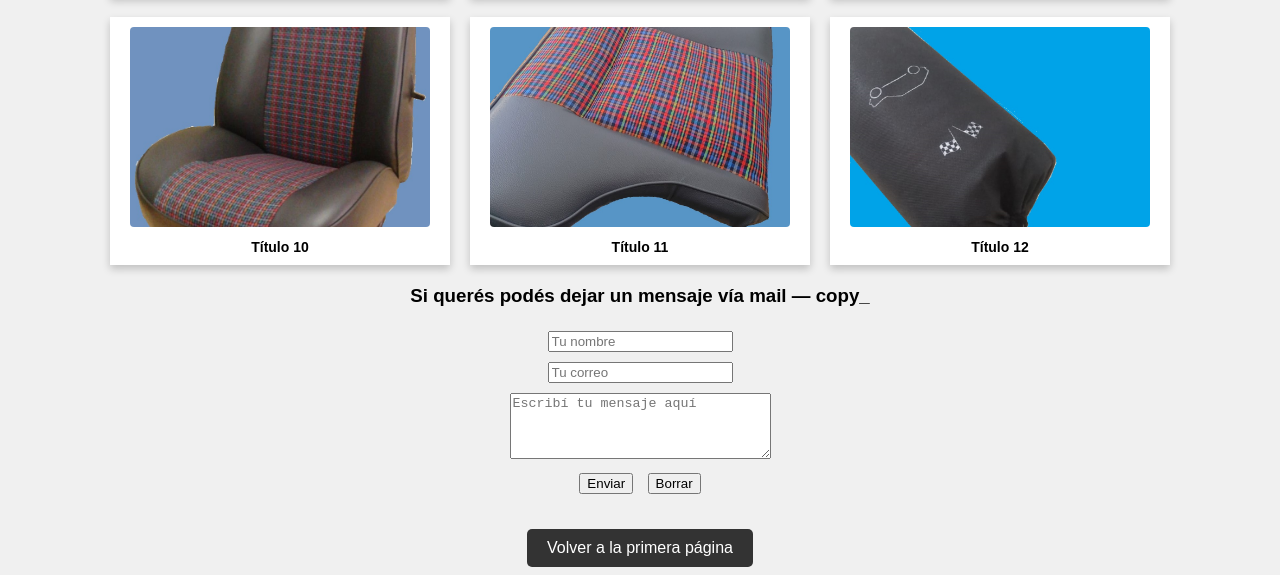
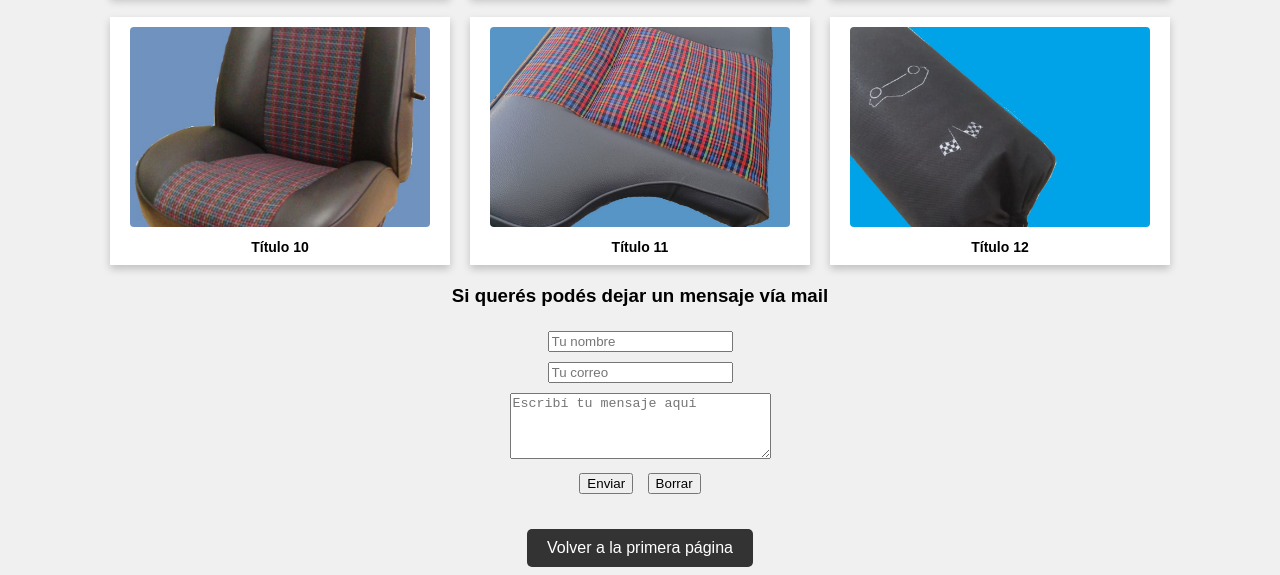
Before and after one commit to NestorBaltar/pagina-nestor, a plain HTML site: page fotos.html in a window 1280 px wide. Shown: the part 867-1442 px from the top of the page. Drawn offline with Linux system fonts and the light colour scheme.

Commit message:
Update fotos.html

```diff
--- a/fotos.html
+++ b/fotos.html
@@ -64,7 +64,7 @@
         <div class="foto"><img src="foto11.jpg" alt=""><div class="titulo">Título 11</div></div>
         <div class="foto"><img src="foto12.jpg" alt=""><div class="titulo">Título 12</div></div>
     </div>
-<div style="text-align:center; margin-top:20px;"> <h3>Si querés podés dejar un mensaje vía mail — copy_</h3> <form action="mailto:nestorhbaltar@gmail.com" method="post" enctype="text/plain"> <input type="text" name="nombre" placeholder="Tu nombre" style="margin:5px;"><br> <input type="email" name="correo" placeholder="Tu correo" style="margin:5px;"><br> <textarea name="mensaje" rows="4" cols="30" placeholder="Escribí tu mensaje aquí" style="margin:5px;"></textarea><br> <input type="submit" value="Enviar" style="margin:5px;"> <input type="reset" value="Borrar" style="margin:5px;"> </form> </div>
+<div style="text-align:center; margin-top:20px;"> <h3>Si querés podés dejar un mensaje vía mail </h3> <form action="mailto:nestorhbaltar@gmail.com" method="post" enctype="text/plain"> <input type="text" name="nombre" placeholder="Tu nombre" style="margin:5px;"><br> <input type="email" name="correo" placeholder="Tu correo" style="margin:5px;"><br> <textarea name="mensaje" rows="4" cols="30" placeholder="Escribí tu mensaje aquí" style="margin:5px;"></textarea><br> <input type="submit" value="Enviar" style="margin:5px;"> <input type="reset" value="Borrar" style="margin:5px;"> </form> </div>
     <!-- Botón volver -->
     <a href="index.html" class="volver">Volver a la primera página</a>
 </body>
```
